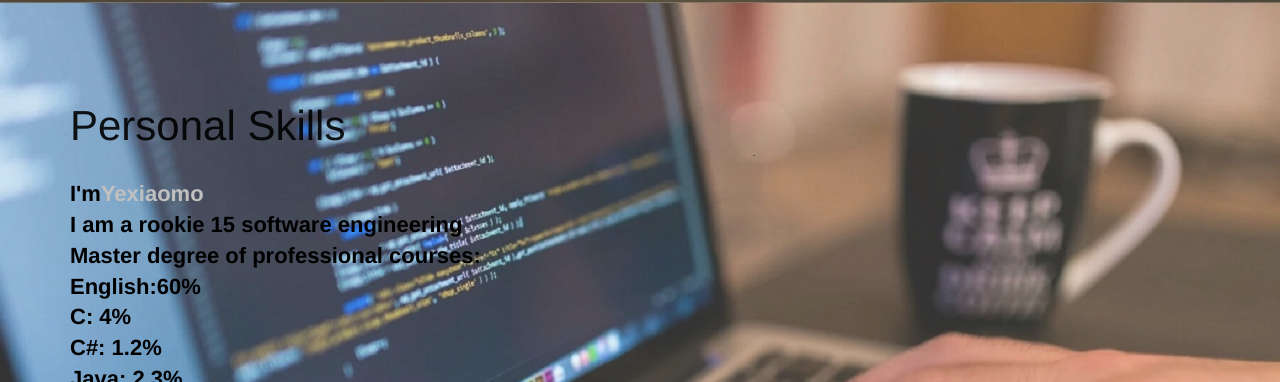
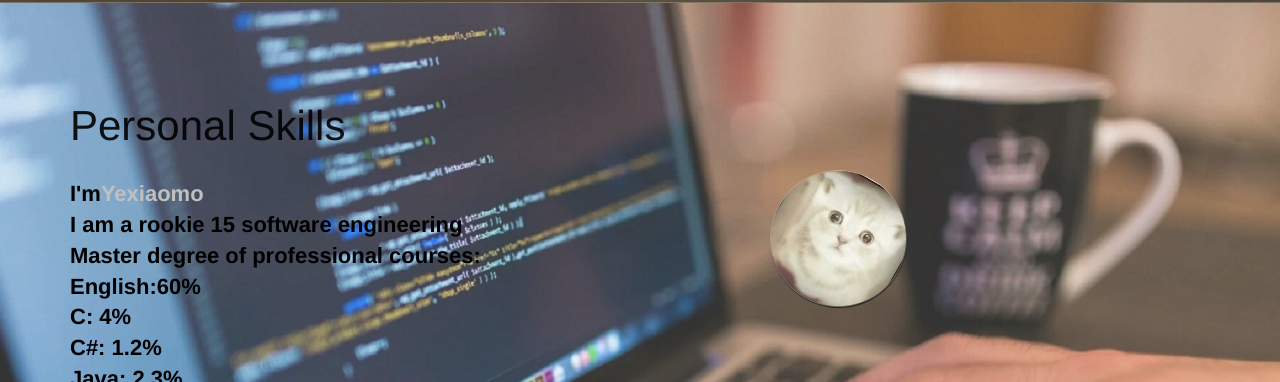
Before and after one commit to 51xueweb/Code-H5-Dev, a plain HTML site: page Web前端开发100例/029-实战HTML5+CSS3打造个人信息页面/index.html in a window 1280 px wide. Shown: the part 902-1284 px from the top of the page. Drawn offline with Linux system fonts and the light colour scheme.

Commit message:
029图片命名有误,已修正

```diff
--- a/Web前端开发100例/029-实战HTML5+CSS3打造个人信息页面/index.html
+++ b/Web前端开发100例/029-实战HTML5+CSS3打造个人信息页面/index.html
@@ -138,7 +138,7 @@
             </p>
           </div>
           <div class="col-lg-5 col-lg-offset-2 col-sm-6 collapse navbar-collapse">
-            <img id="cat_p" class="img-circle img-responsive" src="images/cat.jpeg" alt="">
+            <img id="cat_p" class="img-circle img-responsive" src="images/cat.jpg" alt="">
           </div>
         </div>
       </div>
```
